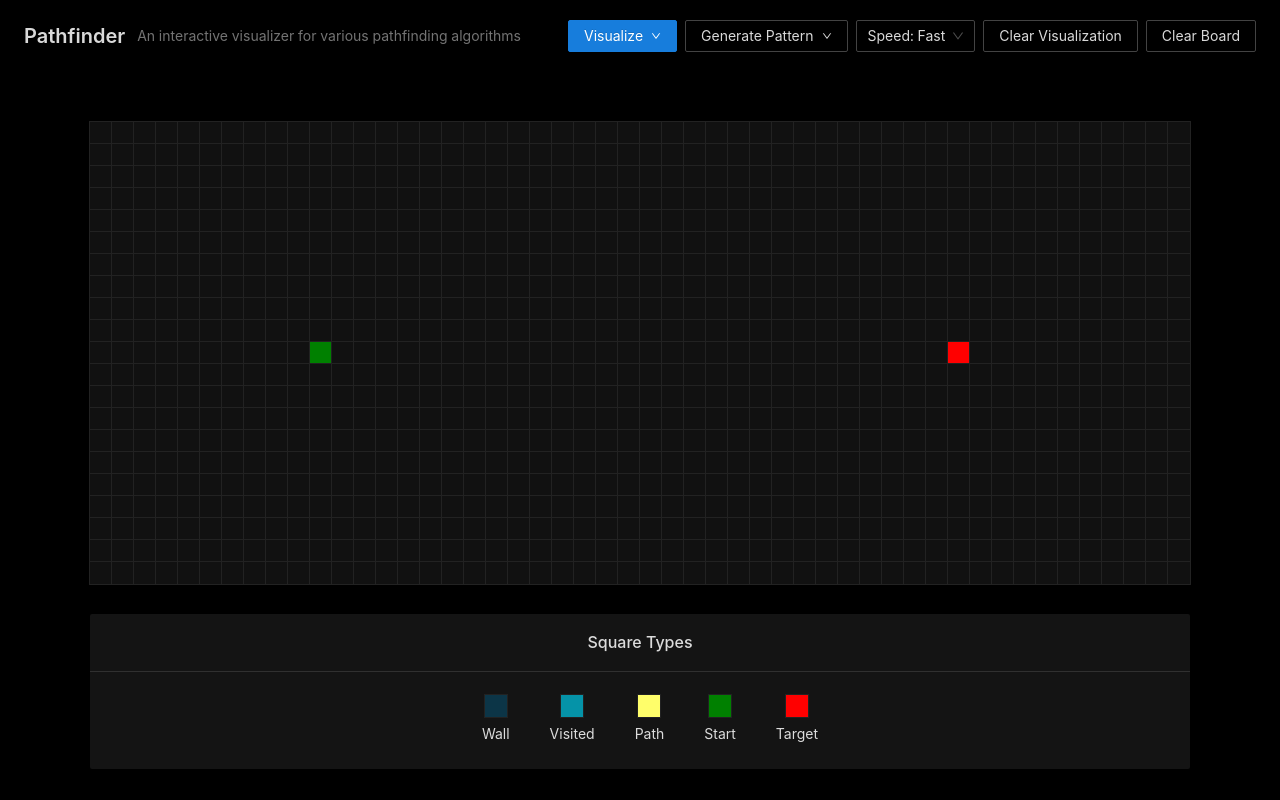
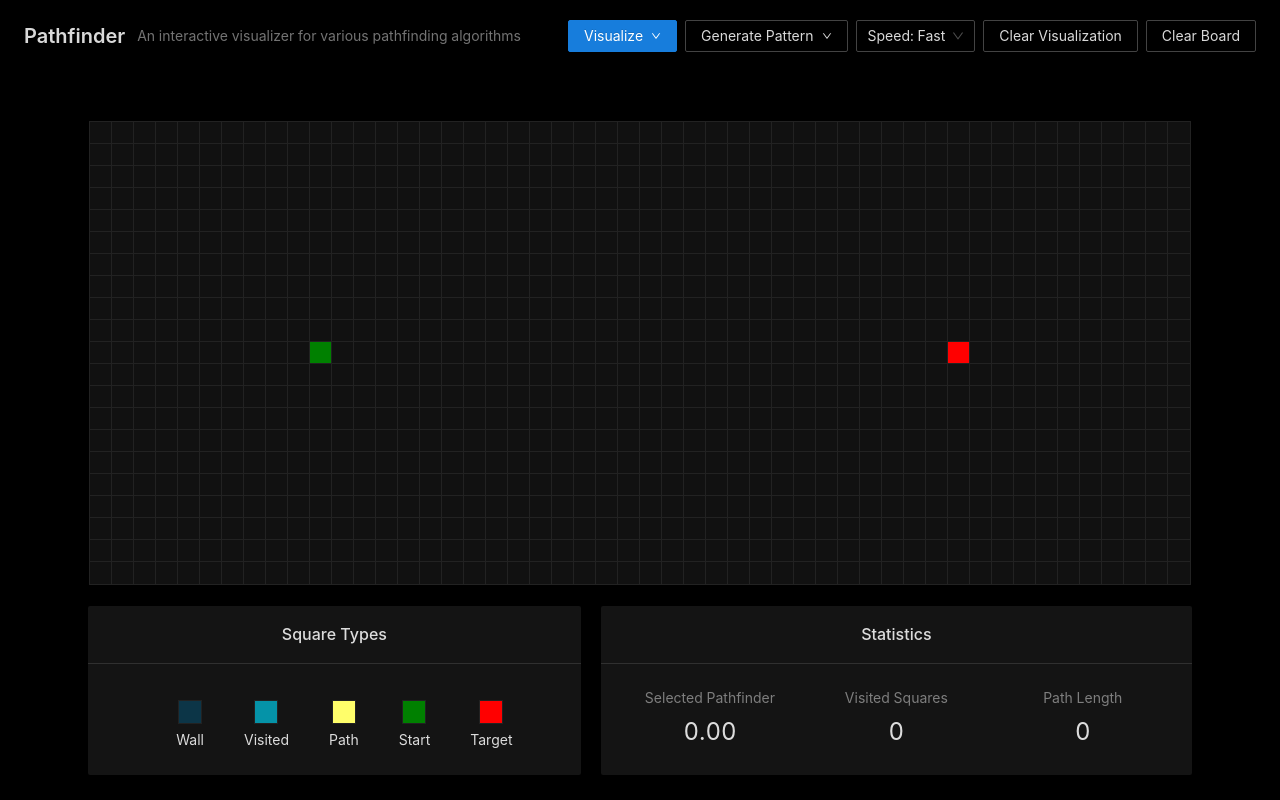
Before and after one commit to yuzhoumo/pathfinder, a React (Create React App) app: page / in a window 1280 px wide. Built offline with nearby package versions, Linux system fonts and the light colour scheme.

Commit message:
Add statscard to displadditional info

```diff
--- a/src/algorithms/index.tsx
+++ b/src/algorithms/index.tsx
@@ -14,6 +14,13 @@ export const Pathfinders: { [key: string]: PathfindingAlgorithm } = {
   dfs,
 };
 
+export const PathfinderNames: { [key: string]: string } = {
+  bestfirst: 'Best-first',
+  bfs: 'Breadth-first',
+  dijkstra: "Dijkstra's",
+  dfs: 'Depth-first',
+};
+
 export const Mazes = {
   division,
   rand,
--- a/src/components/Board/Board.css
+++ b/src/components/Board/Board.css
@@ -3,5 +3,5 @@
   margin-left: auto;
   margin-right: auto;
   margin-top: 50px;
-  margin-bottom: 50px;
+  margin-bottom: 22px;
 }
--- a/src/components/Legend/index.tsx
+++ b/src/components/Legend/index.tsx
@@ -8,13 +8,11 @@ export default function Legend(): JSX.Element {
       title="Square Types"
       style={{
         border: 'none',
-        marginRight: 'auto',
-        marginLeft: 'auto',
-        display: 'block',
-        float: 'none',
         textAlign: 'center',
-        width: 1100,
-        marginTop: -20,
+        height: '100%',
+        display: 'flex',
+        flexDirection: 'column',
+        justifyContent: 'space-between',
       }}
     >
       <div
--- /dev/null
+++ b/src/components/Stats/index.tsx
@@ -0,0 +1,43 @@
+import { Card, Col, Row, Statistic } from 'antd';
+import React from 'react';
+import { PathfinderNames } from '../../algorithms';
+
+export default function Stats({
+  algorithm,
+  visitedSquares,
+  pathLength,
+}: {
+  algorithm: string;
+  visitedSquares: number;
+  pathLength: number;
+}): JSX.Element {
+  return (
+    <Card
+      title="Statistics"
+      style={{
+        border: 'none',
+        height: '100%',
+        display: 'flex',
+        flexDirection: 'column',
+        justifyContent: 'space-between',
+        textAlign: 'center',
+      }}
+    >
+      <Row gutter={16}>
+        <Col span={8}>
+          <Statistic
+            title="Selected Pathfinder"
+            value={PathfinderNames[algorithm]}
+            precision={2}
+          />
+        </Col>
+        <Col span={8}>
+          <Statistic title="Visited Squares" value={visitedSquares} />
+        </Col>
+        <Col span={8}>
+          <Statistic title="Path Length" value={pathLength} />
+        </Col>
+      </Row>
+    </Card>
+  );
+}
--- a/src/containers/Visualizer/index.tsx
+++ b/src/containers/Visualizer/index.tsx
@@ -15,6 +15,7 @@ import { Grid, Node, PathfindingAlgorithm } from '../../types/VisualizerTypes';
 import { Pathfinders } from '../../algorithms';
 import config from '../../utils/config';
 import Legend from '../../components/Legend';
+import Stats from '../../components/Stats';
 
 export default function Visualizer({
   rows,
@@ -26,7 +27,9 @@ export default function Visualizer({
   const [display, setDisplay] = useState(initializeDisplay(rows, cols));
   const [isVisualized, setVisualized] = useState(false);
   const [loading, setLoading] = useState(false);
-  const [selectedPathfinder, setPathfinder] = useState('');
+  const [selectedPathfinder, setPathfinder] = useState('None');
+  const [visitedSquares, setVisitedSquares] = useState(0);
+  const [pathLength, setPathLength] = useState(0);
 
   /* Force updates the board CSS with internally tracked data */
   const renderDisplay = (): void => {
@@ -52,12 +55,17 @@ export default function Visualizer({
     }
     renderDisplay();
     setVisualized(false);
+    setPathLength(0);
+    setVisitedSquares(0);
   };
 
   /* Clears path and visited nodes */
   const clearVisualization = (): void => {
     renderDisplay();
     setVisualized(false);
+    setPathfinder('None');
+    setPathLength(0);
+    setVisitedSquares(0);
   };
 
   /* Runs and animates a given pathfinding algorithm */
@@ -67,8 +75,12 @@ export default function Visualizer({
   ): void => {
     if (algorithm === null) return;
 
-    clearVisualization();
+    renderDisplay();
     const [visited, path] = algorithm(initializeGrid(display));
+
+    setPathLength(path.length);
+    setVisitedSquares(visited.length);
+
     if (path.length > 0) {
       visualize(visited, path, timeout, setLoading);
       setVisualized(true);
@@ -126,7 +138,32 @@ export default function Visualizer({
         loading={loading}
       />
       <Board display={display} setDisplay={setDisplay} loading={loading} />
-      <Legend />
+      <div
+        style={{
+          width: 1100,
+          marginRight: 'auto',
+          marginLeft: 'auto',
+          float: 'none',
+        }}
+      >
+        <ul
+          style={{
+            display: 'flex',
+            listStyleType: 'none',
+          }}
+        >
+          <li style={{ marginLeft: -42, width: 500 }}>
+            <Legend />
+          </li>
+          <li style={{ marginLeft: 20, marginRight: -2, width: 600 }}>
+            <Stats
+              algorithm={selectedPathfinder}
+              visitedSquares={visitedSquares}
+              pathLength={pathLength}
+            />
+          </li>
+        </ul>
+      </div>
     </>
   );
 }
```
